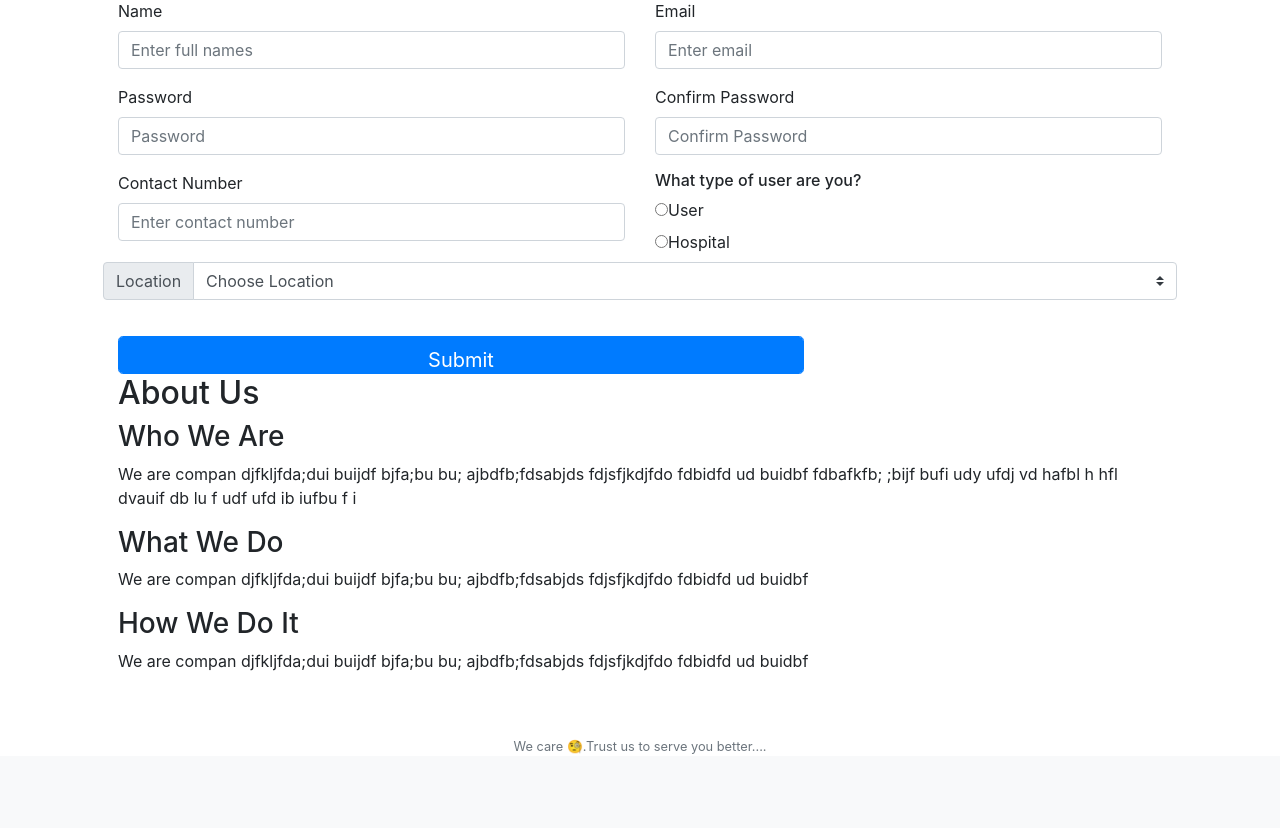
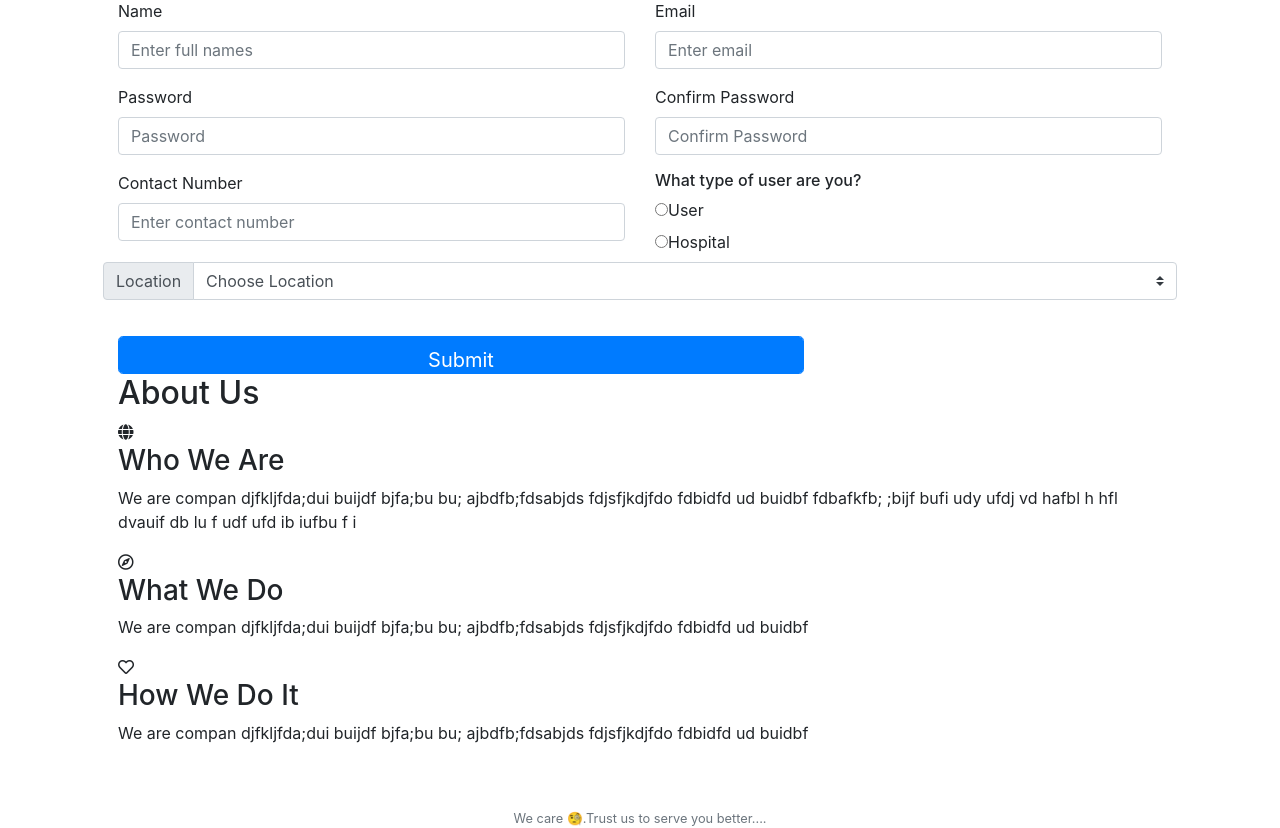
Before and after one commit to thywoe/WeCare, a Flask app: page /login in a window 1280 px wide. Shown: the part 471-1299 px from the top of the page. Before the commit the page ends 1225 px from the top, so only its background shows below. Run offline with Flask 2, Linux system fonts and the light colour scheme; some libraries are stand-ins or nearby versions.

Commit message:
add icon fonts to page

```diff
--- a/templates/layout.html
+++ b/templates/layout.html
@@ -13,6 +13,9 @@
 
         <!-- https://favicon.io/emoji-favicons/money-mouth-face/ -->
         <link href="/static/favicon.ico" rel="icon">
+
+        <link rel="stylesheet" href="https://cdnjs.cloudflare.com/ajax/libs/font-awesome/5.10.2/css/all.css">
+
 
         <link href="/static/style.css" rel="stylesheet">
 
--- a/templates/login.html
+++ b/templates/login.html
@@ -98,21 +98,21 @@
     </div>
     <div class="about-box">
         <div class="who_we_are about-us">
-            <i class="icon icon-basic-world"></i>
+            <i class="fas fa-globe"></i>
             <h3>Who We Are</h3>
             <p>
                 We are compan djfkljfda;dui  buijdf bjfa;bu bu; ajbdfb;fdsabjds fdjsfjkdjfdo fdbidfd ud buidbf fdbafkfb; ;bijf bufi udy ufdj vd hafbl h hfl dvauif db lu f udf ufd ib iufbu f i
             </p>
         </div>
         <div class="what_we_do about-us">
-            <i class="icon icon-basic-compass"></i>
+            <i class="far fa-compass"></i>
             <h3>What We Do</h3>
             <p>
                 We are compan djfkljfda;dui  buijdf bjfa;bu bu; ajbdfb;fdsabjds fdjsfjkdjfdo fdbidfd ud buidbf
             </p>
         </div>
         <div class="what_we_do about-us">
-            <i class="icon icon-basic-heart"></i>
+            <i class="far fa-heart"></i>
             <h3>How We Do It</h3>
             <p>
                 We are compan djfkljfda;dui  buijdf bjfa;bu bu; ajbdfb;fdsabjds fdjsfjkdjfdo fdbidfd ud buidbf
```
